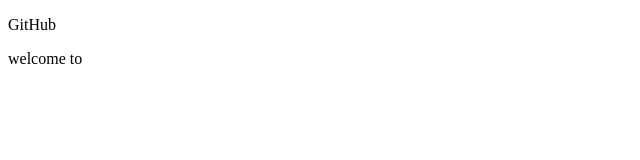
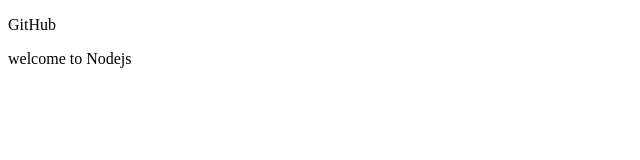
Before and after one commit to HiWhsp/First-project, a plain HTML site: page index.html in a window 1280 px wide. Shown: the full height of the page, 0-640 px from the left. Drawn offline with Linux system fonts and the light colour scheme.

Commit message:
a index.html init

```diff
--- a/index.html
+++ b/index.html
@@ -9,5 +9,6 @@
 <body>
     <p>GitHub</p>
     <span>welcome to</span>
+    <span>Nodejs</span>
 </body>
 </html>
```
